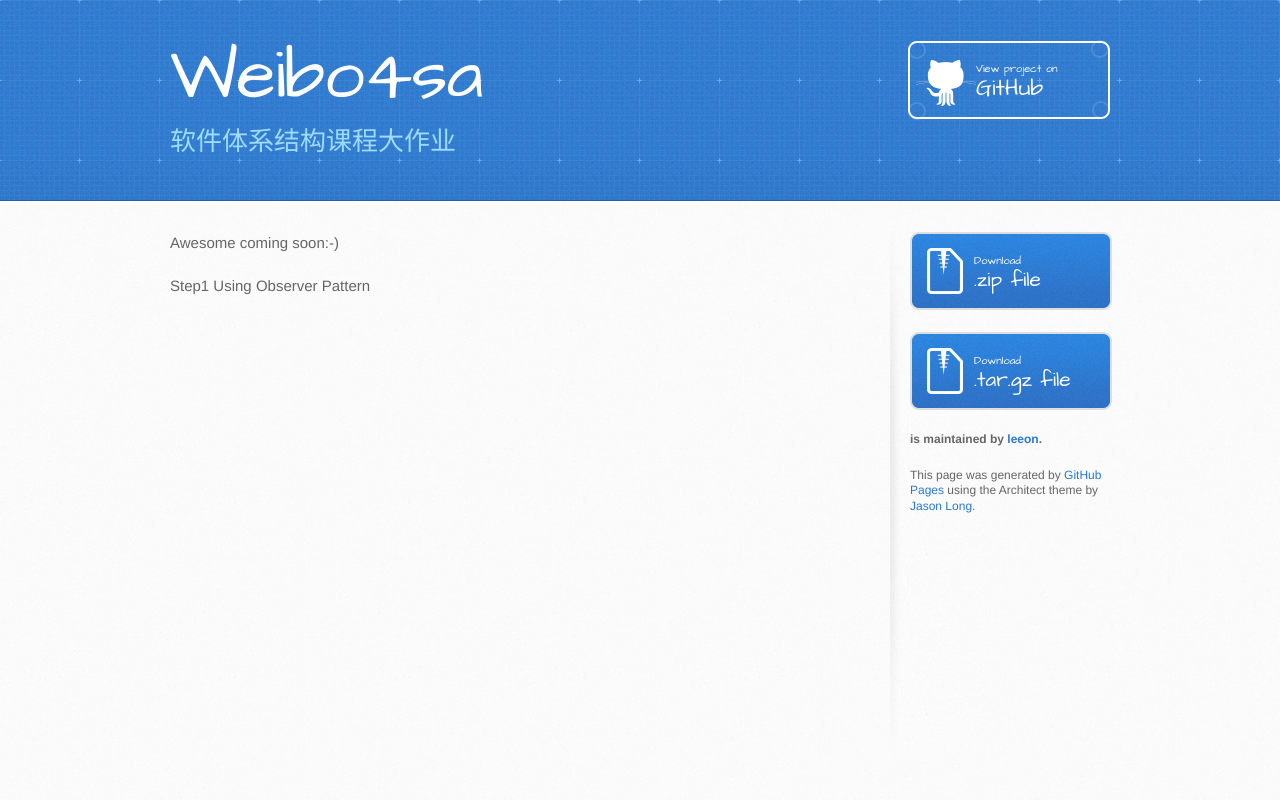
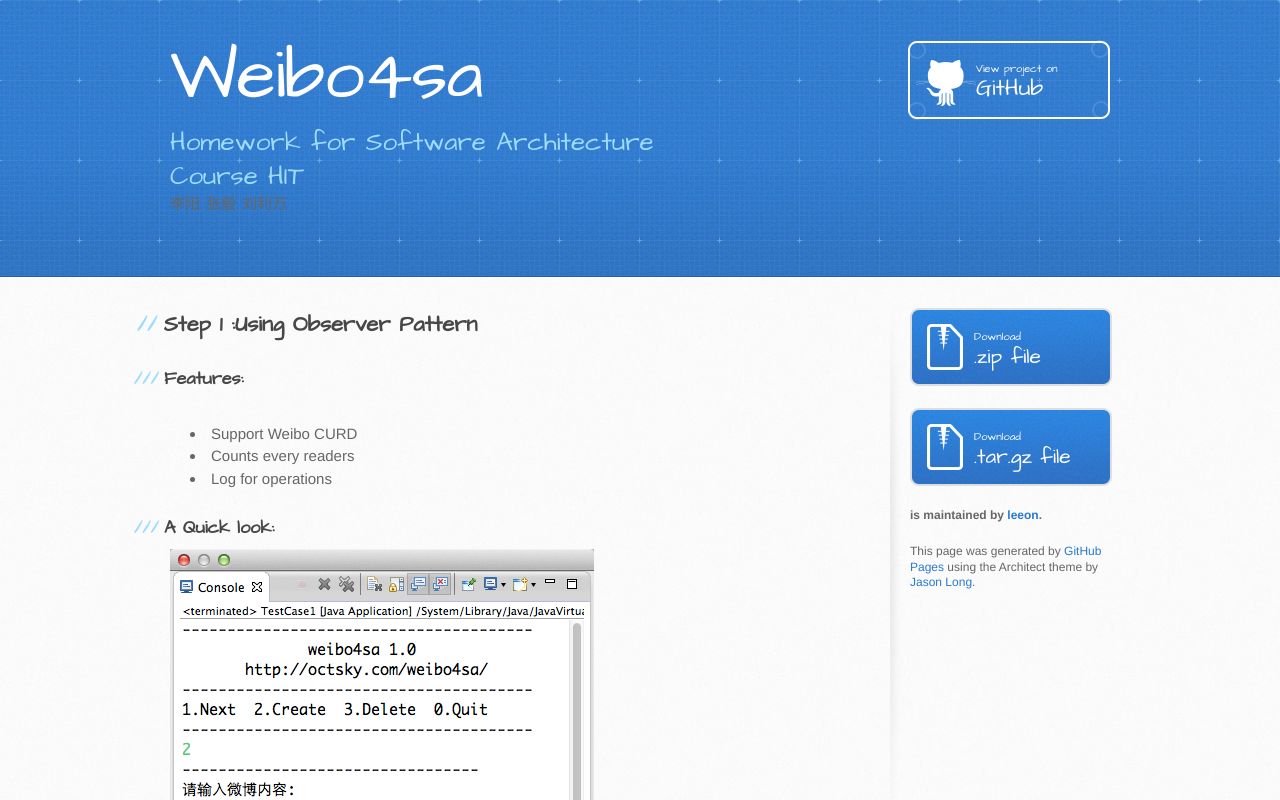
Before and after one commit to leeon/weibo4sa, a plain HTML site: page index.html in a window 1280 px wide. Shown: the top 800 px of the page. Drawn offline with Linux system fonts and the light colour scheme.

Commit message:
edit the step1 page

```diff
--- a/index.html
+++ b/index.html
@@ -20,7 +20,8 @@
     <header>
       <div class="inner">
         <h1>Weibo4sa</h1>
-        <h2>软件体系结构课程大作业</h2>
+        <h2>Homework for Software Architecture Course HIT</h2>
+        <p> 李阳 张毅 刘利万</p>
         <a href="https://github.com/leeon/weibo4sa" class="button"><small>View project on</small>GitHub</a>
       </div>
     </header>
@@ -28,9 +29,19 @@
     <div id="content-wrapper">
       <div class="inner clearfix">
         <section id="main-content">
-          <p>Awesome coming soon:-)</p>
-          <p>Step1 Using Observer Pattern</p>
+          <h2>Step 1 :Using Observer Pattern</h2>
+
+          <h3>Features:</h3>
+          <br>
+          <ul>
+            <li>Support Weibo CURD</li>
+            <li>Counts every readers</li>
+            <li>Log for operations</li>
+          </ul>
+          <h3>A Quick look:</h3>
+          <img src="images/step1-1.png" alt="">
         </section>
+
 
         <aside id="sidebar">
           <a href="https://github.com/leeon/weibo4sa/zipball/master" class="button">
```
Also changed, not shown: images/step1-1.png (added).
